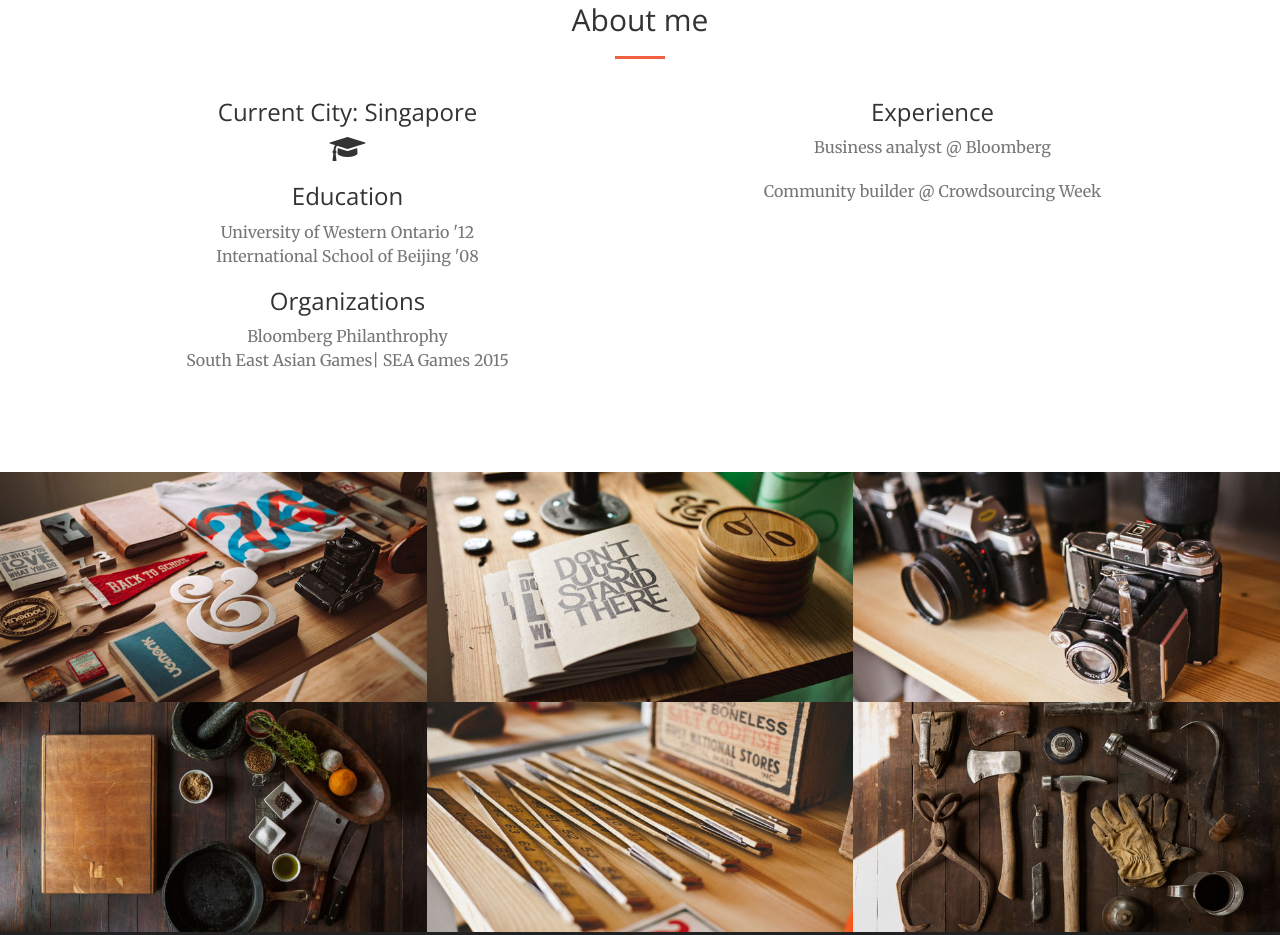
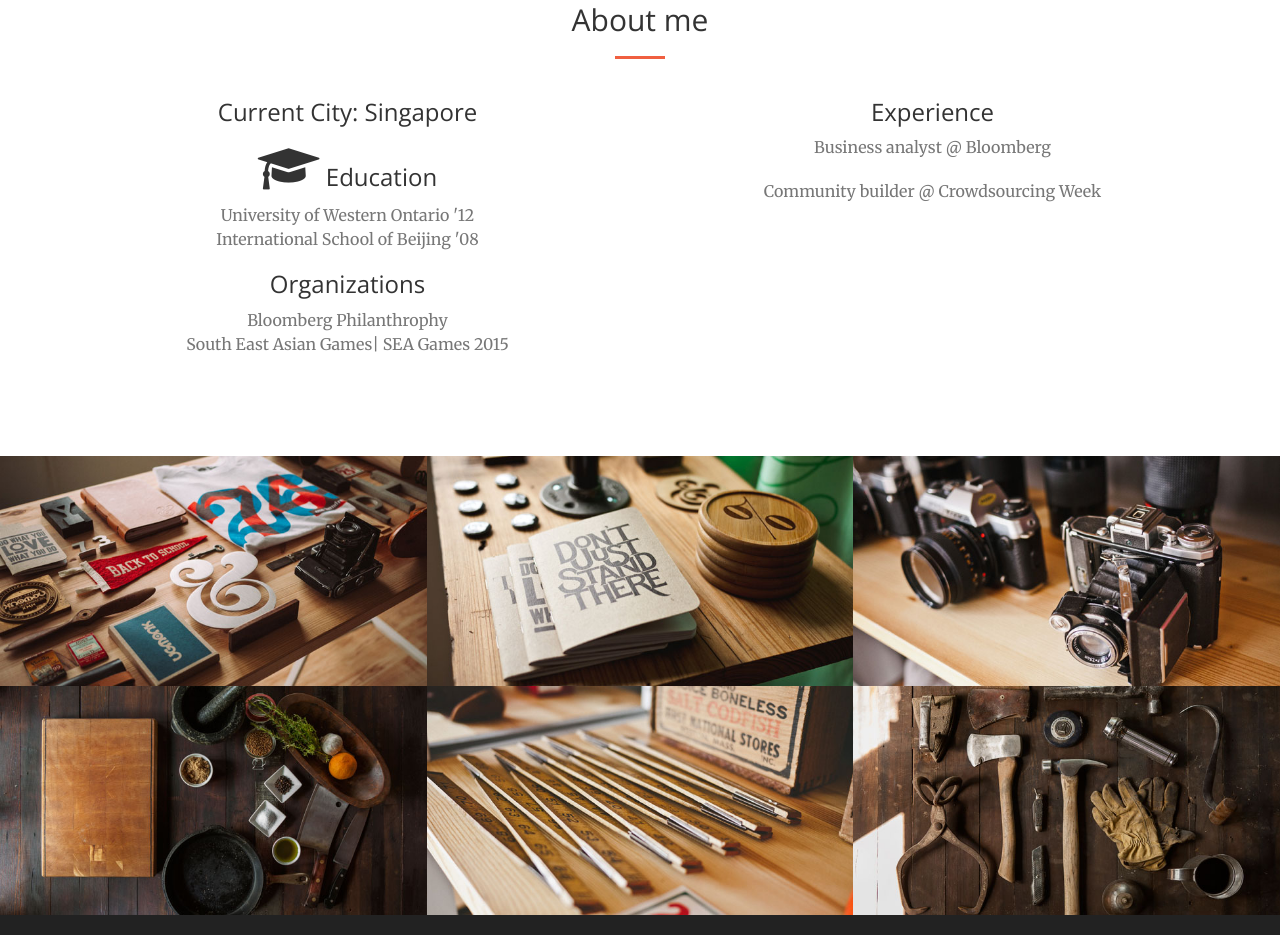
Before and after one commit to yiweiang/liyingtay, a plain HTML site: page index.html in a window 1280 px wide. Shown: the part 1315-2250 px from the top of the page. Drawn offline with nearby package versions, Linux system fonts and the light colour scheme.

Commit message:
Update index.html

```diff
--- a/index.html
+++ b/index.html
@@ -119,9 +119,9 @@
                 <div class="col-lg-6 col-md-6 text-center">
                     <div class="service-box">
                         <h3>Current City: Singapore</h3>
-                        <i class="fa fa-graduation-cap fa-2x wow bounceIn" data-wow-delay=".1s">
-                            <h3>Education </h3>
-                        </i>
+
+                            <h3><i class="fa fa-graduation-cap fa-2x wow bounceIn" data-wow-delay=".1s"></i> Education </h3>
+
                         <p class="text-muted"> University of Western Ontario '12 </p>
                         <p class="text-muted"> International School of Beijing '08</p>
                         <h3> Organizations </h3>
@@ -132,7 +132,7 @@
                 </div>
                 <div class="col-lg-6 col-md-6 text-center">
                     <div class="experience-box">
-                        <h3>Experience </h3>
+                        <h3>Experience</h3>
                         <p class="text-muted">Business analyst @ Bloomberg </p>
                         <p class="text-muted"> Community builder @ Crowdsourcing Week </p>
                     </div>
```
